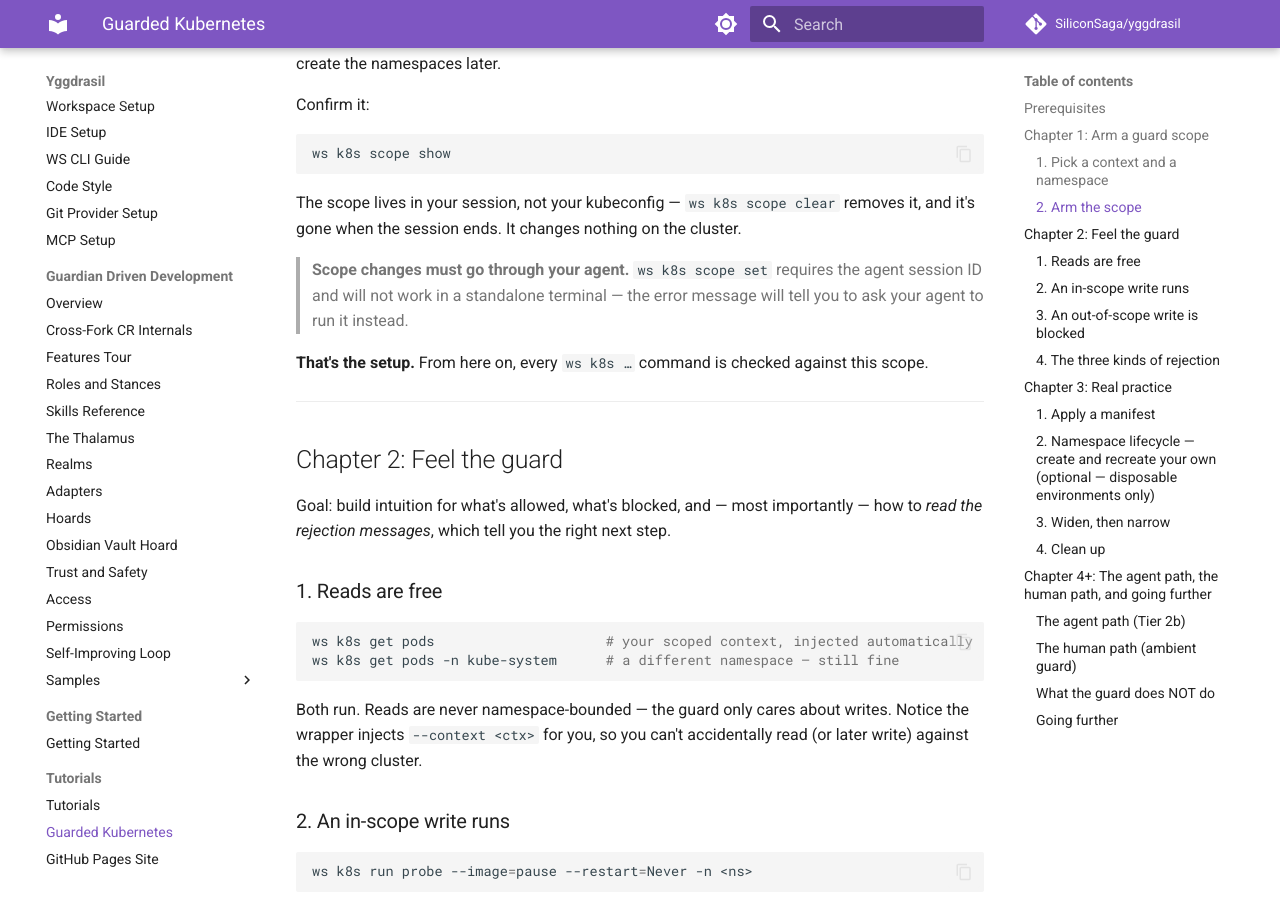
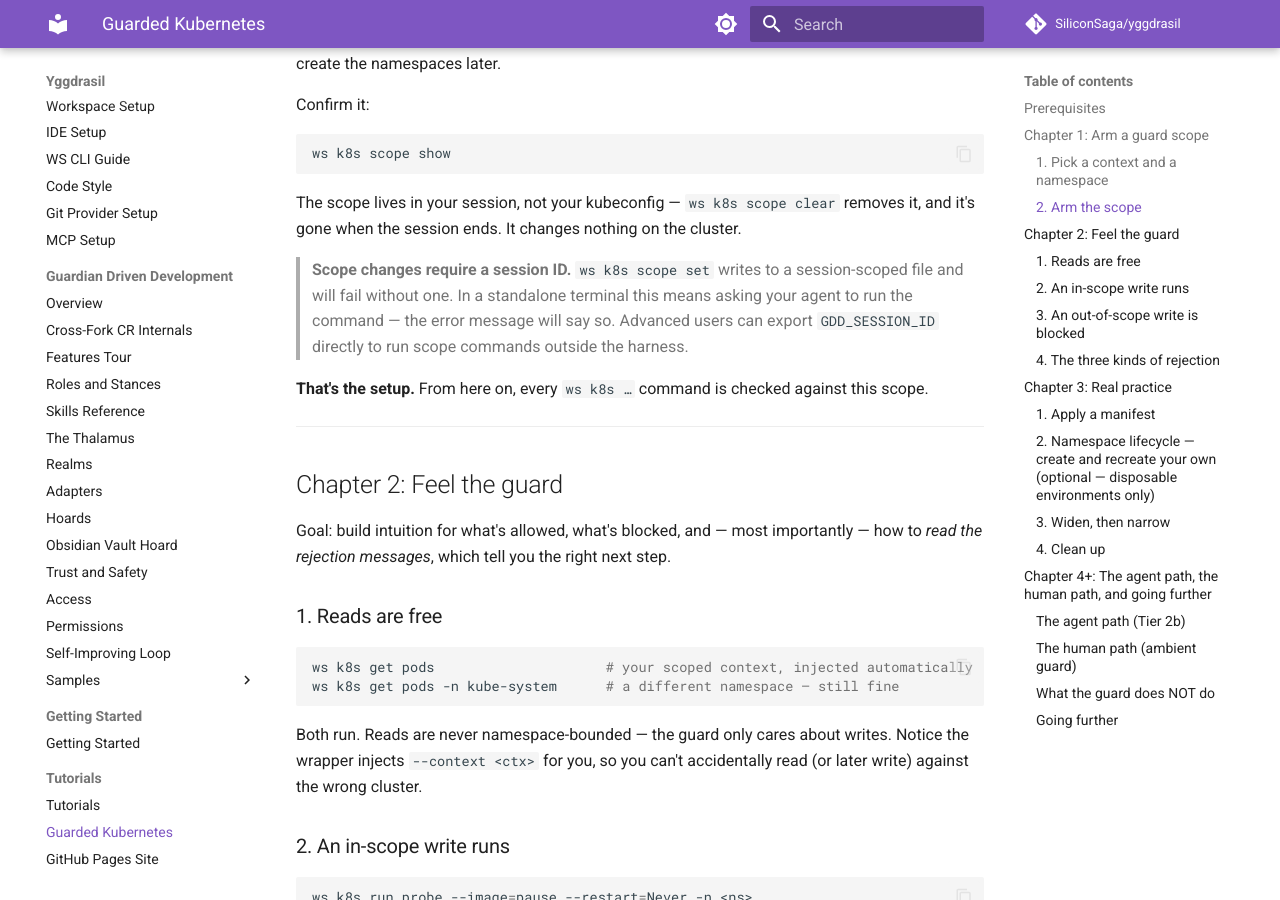
Before and after one commit to SiliconSaga/yggdrasil, an MkDocs documentation site: the page built from docs/tutorials/guarded-kubernetes.md, in a window 1280 px wide and 900 px high, scrolled down 2273 px. Built offline with MkDocs 1.6.1 and Material for MkDocs 9.7.7, drawn with Linux system fonts in a browser that asks for light colours; comment, search, counter and statistics services are not loaded; some of the changed text lies outside the part shown.

Commit message:
fix: git-push remote attribution and tutorial session-id wording
Three fixes from second Copilot review pass on PR #115.

git-push.sh: error messages on remote-not-found and multiple-remotes cited
"from identity.forkRemote" exclusively, which misleads users who passed
--remote explicitly. Updated to "from --remote flag or identity.forkRemote"
and changed the remediation hint to lead with --remote.

docs/tutorials/guarded-kubernetes.md: two places said ws k8s scope set "will
not work in a standalone terminal", which overstates the constraint. The actual
requirement is a session ID, which GDD_SESSION_ID can satisfy outside the
harness. Softened both to "requires a session ID" with a brief note for
advanced users. Addresses Copilot inline comments on lines 72 and 221.

Declined: single-positional-arg fallback (ws push main → branch of default
component). Silent fallback from unknown component to branch masks typos;
explicit form (ws push yggdrasil main) is unambiguous. Deferred: bats test
coverage for ws push parsing, noted as follow-up work.

Co-Authored-By: Rasmus Praestholm <rpraestholm@nvidia.com>

```diff
--- a/docs/tutorials/guarded-kubernetes.md
+++ b/docs/tutorials/guarded-kubernetes.md
@@ -69,7 +69,7 @@
 
 The scope lives in your session, not your kubeconfig — `ws k8s scope clear` removes it, and it's gone when the session ends. It changes nothing on the cluster.
 
-> **Scope changes must go through your agent.** `ws k8s scope set` requires the agent session ID and will not work in a standalone terminal — the error message will tell you to ask your agent to run it instead.
+> **Scope changes require a session ID.** `ws k8s scope set` writes to a session-scoped file and will fail without one. In a standalone terminal this means asking your agent to run the command — the error message will say so. Advanced users can export `GDD_SESSION_ID` directly to run scope commands outside the harness.
 
 **That's the setup.** From here on, every `ws k8s …` command is checked against this scope.
 
@@ -218,7 +218,7 @@
 
 ### The human path (ambient guard)
 
-Open a separate plain terminal — no agent, no session id — while an agent session's scope is armed, and `ws k8s` is *still* guarded there: it aggregates the active session's scope. A read works; an out-of-scope write is rejected even though this terminal has no session of its own. The human terminal cannot reconfigure the guard — `ws k8s scope set` and `scope clear` require the agent session ID and will not work outside the harness. To change the scope, ask your agent to run the command. The human terminal's escape from a rejection is plain `kubectl`.
+Open a separate plain terminal — no agent, no session id — while an agent session's scope is armed, and `ws k8s` is *still* guarded there: it aggregates the active session's scope. A read works; an out-of-scope write is rejected even though this terminal has no session of its own. The human terminal cannot reconfigure the guard — `ws k8s scope set` and `scope clear` require a session ID, which a plain terminal does not have. To change the scope, ask your agent to run the command (or export `GDD_SESSION_ID` manually for advanced use). The human terminal's escape from a rejection is plain `kubectl`.
 
 ### What the guard does NOT do
 
```
Also changed, not shown: 1 other file.
